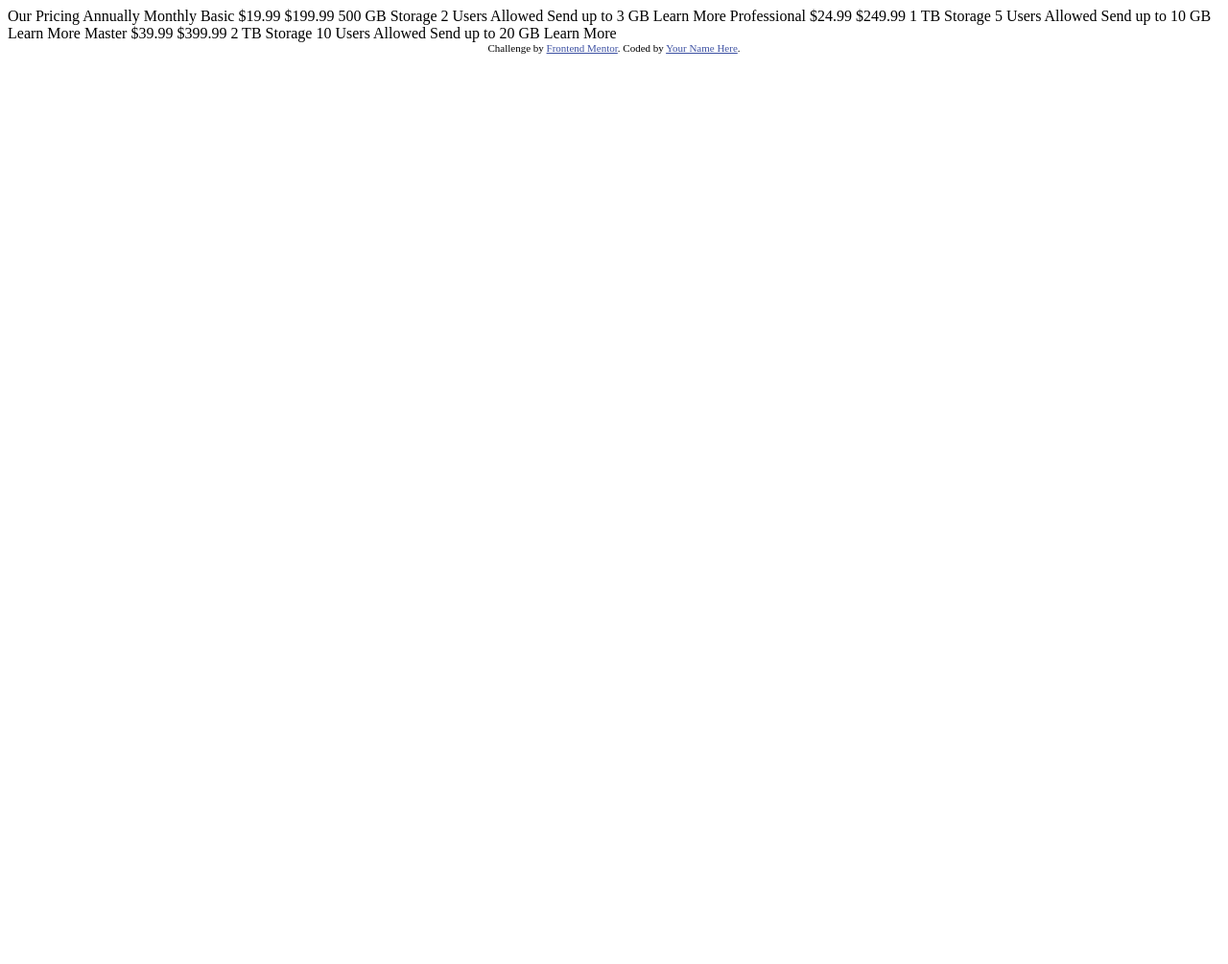
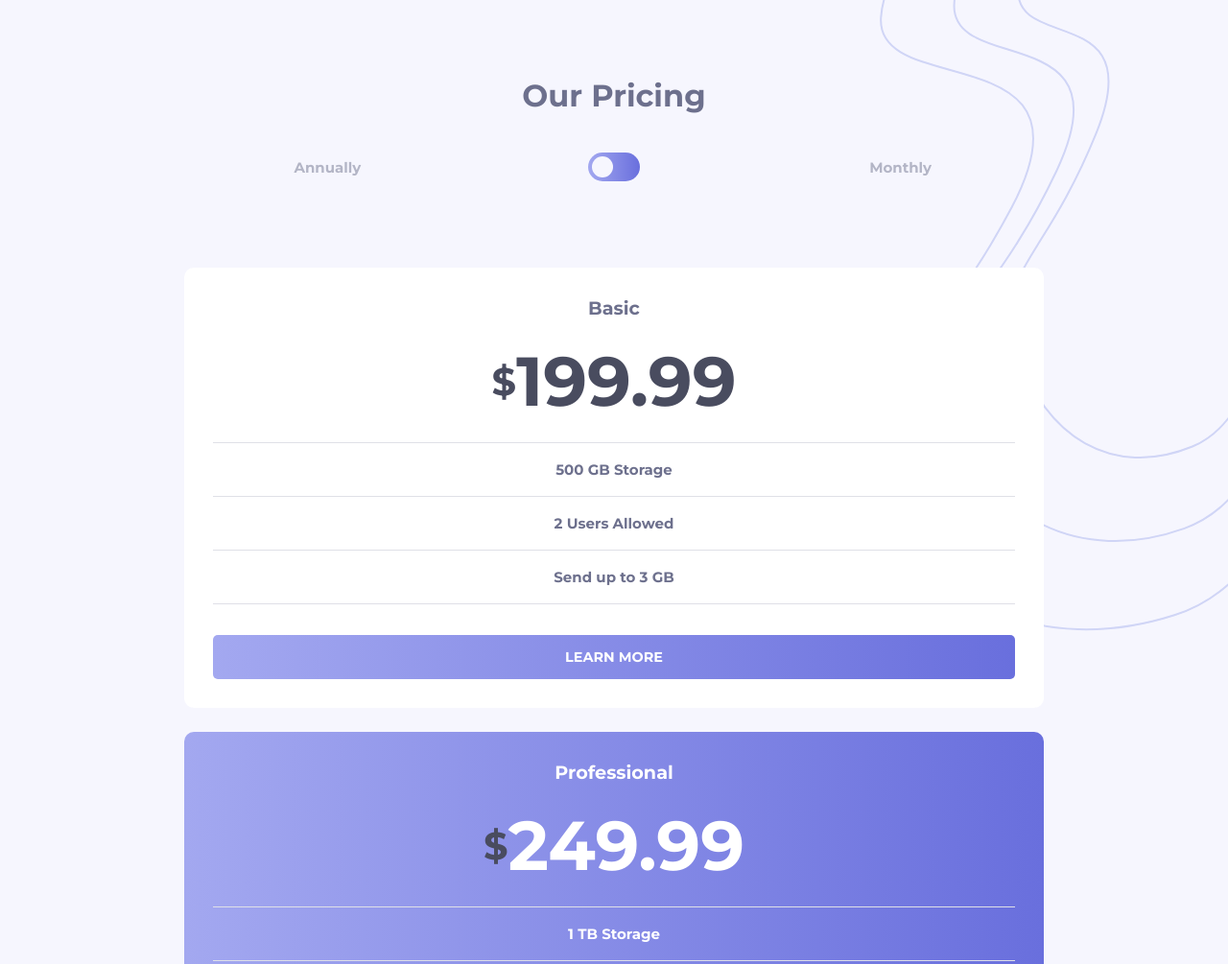
Before and after one commit to pauladeville/prices-toggle, a plain HTML site: page index.html in a window 1280 px wide. Shown: the top 1005 px of the page at 96% size. Before the commit the page ends 800 px from the top, so only its background shows below. Drawn offline with Linux system fonts and the light colour scheme.

Commit message:
scss base OK

```diff
--- a/index.html
+++ b/index.html
@@ -2,51 +2,71 @@
 <html lang="en">
 <head>
   <meta charset="UTF-8">
-  <meta name="viewport" content="width=device-width, initial-scale=1.0"> <!-- displays site properly based on user's device -->
+  <meta name="viewport" content="width=device-width, initial-scale=1.0">
+  <link href="https://fonts.googleapis.com/css2?family=Montserrat:wght@700&display=swap" rel="stylesheet">
+  <link rel="stylesheet" href="style.css">
+  <title>Price toggle</title>
+</head>
 
-  <link rel="icon" type="image/png" sizes="32x32" href="./images/favicon-32x32.png">
-
-  <title>Frontend Mentor | [Challenge Name Here]</title>
-
-  <!-- Feel free to remove these styles or customise in your own stylesheet 👍 -->
-  <style>
-    .attribution { font-size: 11px; text-align: center; }
-    .attribution a { color: hsl(228, 45%, 44%); }
-  </style>
-</head>
 <body>
 
-  Our Pricing
-  Annually
-  Monthly
+  <div id="main-wrapper">
 
-  Basic
-  &dollar;19.99
-  &dollar;199.99
-  500 GB Storage
-  2 Users Allowed
-  Send up to 3 GB
-  Learn More
+    <header>
+      <h1>Our Pricing</h1>
+      <div id="toggle">
+        <p>Annually</p>
+        <div id="toggle_button">
+          <div id="toggle_button_circle"></div>
+        </div>
+        <p>Monthly</p>
+      </div>
+    </header>
 
-  Professional
-  &dollar;24.99
-  &dollar;249.99
-  1 TB Storage
-  5 Users Allowed
-  Send up to 10 GB
-  Learn More
+    <section>
+      <div class="card">
+        <h2>Basic</h2>
+        <div class="card_price">
+          <span>&dollar;</span>
+          <h3 class="card_price_num card_price_num--annually">199.99</h3>
+          <h3 class="card_price_num card_price_num--monthly">19.99</h3>
+        </div>
+        <p>500 GB Storage</p>
+        <p>2 Users Allowed</p>
+        <p>Send up to 3 GB</p>
+        <a>Learn More</a>
+      </div>
 
-  Master
-  &dollar;39.99
-  &dollar;399.99
-  2 TB Storage
-  10 Users Allowed
-  Send up to 20 GB
-  Learn More
+      <div class="card">
+        <h2>Professional</h2>
+        <div class="card_price">
+          <span>&dollar;</span>
+          <h3 class="card_price_num card_price_num--annually">249.99</h3>
+          <h3 class="card_price_num card_price_num--monthly">24.99</h3>
+        </div>
+        <p>1 TB Storage</p>
+        <p>5 Users Allowed</p>
+        <p>Send up to 10 GB</p>
+        <a>Learn More</a>
+      </div>
 
-  <div class="attribution">
-    Challenge by <a href="https://www.frontendmentor.io?ref=challenge" target="_blank">Frontend Mentor</a>.
-    Coded by <a href="#">Your Name Here</a>.
+      <div class="card">
+        <h2>Master</h2>
+        <div class="card_price">
+          <span>&dollar;</span>
+          <h3 class="card_price_num card_price_num--annually">39.99</h3>
+          <h3 class="card_price_num card_price_num--monthly">39.99</h3>
+        </div>
+        <p>2 TB GB Storage</p>
+        <p>10 Users Allowed</p>
+        <p>Send up to 20 GB</p>
+        <a>Learn More</a>
+      </div>
+
+    </section>
+
   </div>
+
+
 </body>
 </html>
--- /dev/null
+++ b/scss/_base.scss
@@ -0,0 +1,99 @@
+* {
+    margin: 0;
+    padding: 0;
+}
+
+body {
+    font-family: "Montserrat";
+    font-weight: $font-weight;
+    background-color: $very-light-grayish-blue;
+}
+
+header {
+    text-align: center;
+    h1 {
+        font-size: 2rem;
+        color: $grayish-blue;
+    }
+    div#toggle {
+        margin: 40px 0 90px 0;
+        display: grid;
+        grid-template-columns: 1fr 1fr 1fr;
+        justify-items: center;
+        align-items: center;
+        p {
+            font-size: $font-size;
+            color: $light-grayish-blue;
+        }
+    }
+    div#toggle_button {
+        width: 54px;
+        height: 30px;
+        border-radius: 20px;
+        background: $gradient;
+    }
+    div#toggle_button_circle {
+        width: 22px;
+        height: 22px;
+        border-radius: 20px;
+        background-color: $very-light-grayish-blue;
+        margin: 4px;
+    }
+
+}
+
+section {
+    .card {
+        background-color: white;
+        padding: 30px;
+        color: $grayish-blue;
+        text-align: center;
+        border-radius: 10px;
+        h2 {
+            font-size: 1.2rem;
+        }
+        p {
+            font-size: $font-size;
+            padding: 18px;
+            border-bottom: 1px lighten($light-grayish-blue, 15) solid;
+        }
+        &_price {
+            padding: 20px 0;
+            color: $dark-grayish-blue;
+            border-bottom: 1px lighten($light-grayish-blue, 15) solid;
+            display: flex;
+            justify-content: center;
+            align-items: center;
+            &_num {
+                font-size: 4.5rem;
+                &--monthly {
+                    display: none;
+                }
+            }
+            span {
+                font-size: 2.5rem;
+            }
+        }
+        a {
+            display: block;
+            padding: 14px;
+            margin: 32px auto 0 auto;
+            border-radius: 5px;
+            color: white;
+            font-size: 0.9rem;
+            background: $gradient;
+            text-transform: uppercase;
+        }
+    }
+    .card:nth-child(2) {
+        background: $gradient;
+        color: white;
+        h3 {
+            color: white;
+        }
+        a {
+            background: white;
+            color: hsl(237, 63%, 64%);
+        }
+    }
+}
--- /dev/null
+++ b/scss/_desktop.scss
@@ -0,0 +1,15 @@
+@include mQ ($breaking-point) {
+
+body {
+    background-image: url("../images/bg-top.svg"), url("../images/bg-bottom.svg");
+    background-repeat: no-repeat;
+    background-attachment: fixed;
+    background-position: top right, bottom left;
+}
+
+#main-wrapper {
+    width: 70%;
+    margin: 80px auto 80px auto;
+}
+
+}
--- a/scss/_mobile.scss
+++ b/scss/_mobile.scss
@@ -0,0 +1,18 @@
+body {
+    background-image: url("../images/bg-top.svg");
+    background-repeat: no-repeat;
+    background-position: 200px -40px;
+    background-attachment: fixed;
+
+}
+
+#main-wrapper {
+    width: 330px;
+    margin: 65px auto 100px auto;
+}
+
+section {
+    .card {
+        margin-bottom: 25px;
+    }
+}
--- a/scss/_variables.scss
+++ b/scss/_variables.scss
@@ -0,0 +1,15 @@
+$gradient: linear-gradient(90deg, hsl(236, 72%, 79%) 0%, hsl(237, 63%, 64%) 100%);
+$very-light-grayish-blue: hsl(240, 78%, 98%);
+$light-grayish-blue: hsl(234, 14%, 74%);
+$grayish-blue: hsl(233, 13%, 49%);
+$dark-grayish-blue: hsl(232, 13%, 33%);
+
+$font-size: 15px;
+$font-weight: 700;
+
+$breaking-point: 1000px;
+@mixin mQ ($width) {
+    @media screen and (min-width: $width) {
+        @content;
+    }
+}
--- a/scss/style.scss
+++ b/scss/style.scss
@@ -0,0 +1,4 @@
+@import "_variables.scss";
+@import "_mobile.scss";
+@import "_base.scss";
+@import "_desktop.scss";
```
Also changed, not shown: style.css (added), 1 other file.
